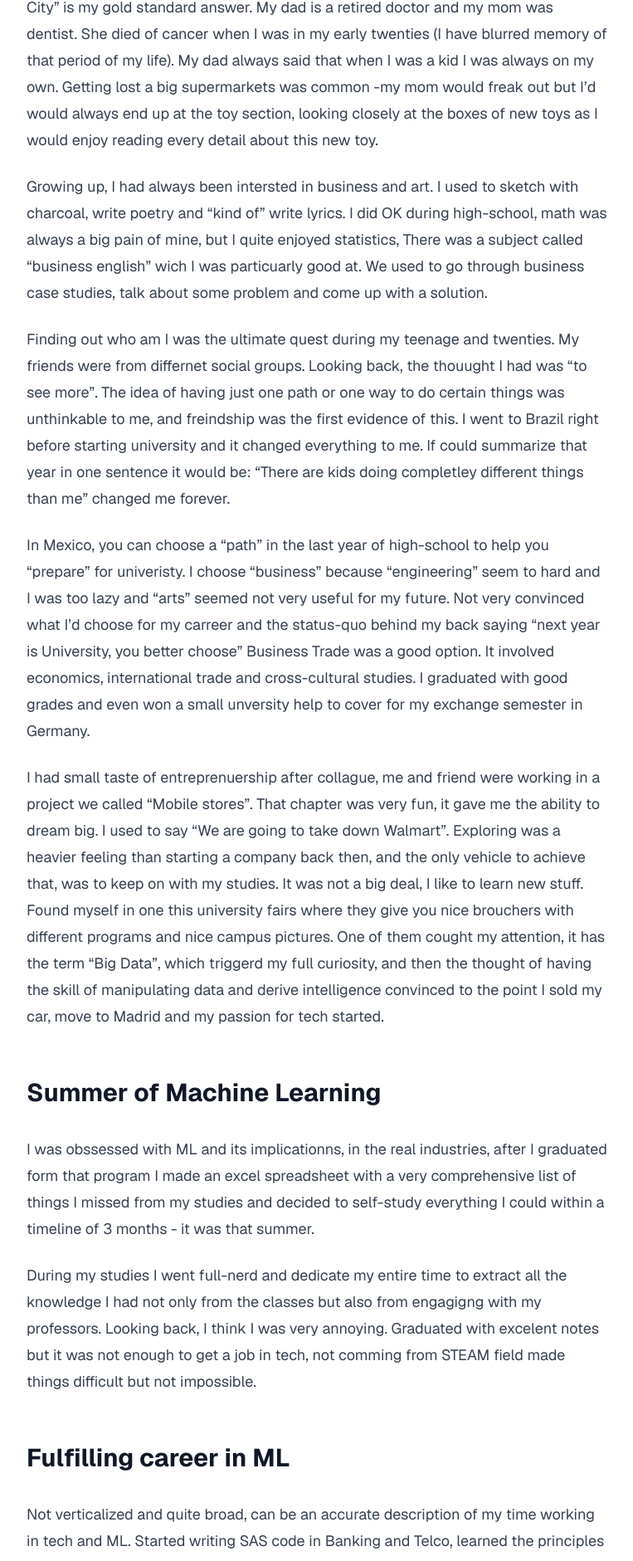
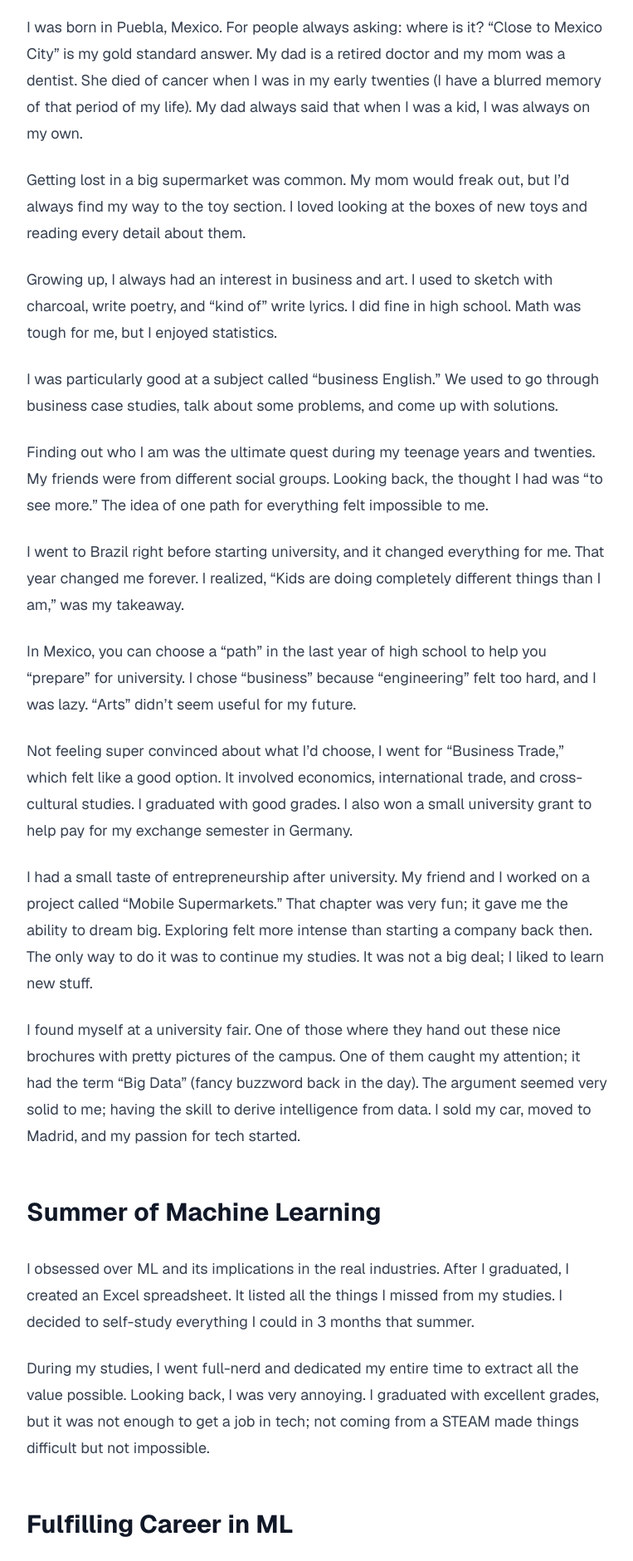
Before and after one commit to Servando1990/website-blog, an Astro site in the folder apps/blog/: page /posts/who-am-i in a window 1280 px wide. Shown: the part 546-2427 px from the top of the page at 83% size, without its empty margins (402-1165 px from the left). Built offline with nearby package versions, Linux system fonts and the light colour scheme; Astro itself is replaced by a stand-in of ours; some packages are replaced by stand-ins of ours.

Commit message:
edit heminway

```diff
--- a/apps/blog/src/content/posts/who-am-i.md
+++ b/apps/blog/src/content/posts/who-am-i.md
@@ -1,45 +1,63 @@
 ---
+
 title: 'Who am I?'
+
 date: '2025-09-05'
+
 description: 'Who am I and why I started this blog?'
+
 categories: ['Personal']
+
 published: true
+
 ---
+
 #TODO: Find patterns to replace over usage of "I"
+
 #TODO: Add rule for paragraph length. In the blog post the lenght is smaller than the raw markdown file.
 
-## Life story
+## Life Story
 
-I was born in Puebla, Mexico. For people always asking: where is it? "close to Mexico City" is my gold standard answer. My dad is a retired doctor and my mom was dentist. She died of cancer when I was in my early twenties (I have blurred memory of that period of my life). My dad always said that when I was a kid I was always on my own. Getting lost a big supermarkets was common -my mom would freak out but I'd would always end up at the toy section, looking closely at the boxes of new toys as I would enjoy reading every detail about this new toy.
+I was born in Puebla, Mexico. For people always asking: where is it? "Close to Mexico City" is my gold standard answer. My dad is a retired doctor and my mom was a dentist. She died of cancer when I was in my early twenties (I have a blurred memory of that period of my life). My dad always said that when I was a kid, I was always on my own.
 
-Growing up, I had always been intersted in business and art. I used to sketch with charcoal, write poetry and "kind of" write lyrics. I did OK during high-school, math was always a big pain of mine, but I quite enjoyed statistics, There was a subject called "business english" wich I was particuarly good at. We used to go through business case studies, talk about some problem and come up with a solution.
+Getting lost in a big supermarket was common. My mom would freak out, but I’d always find my way to the toy section. I loved looking at the boxes of new toys and reading every detail about them.
 
-Finding out who am I was the ultimate quest during my teenage and twenties. My friends were from differnet social groups. Looking back, the thouught I had was "to see more". The idea of having just one path or one way to do certain things was unthinkable to me, and freindship was the first evidence of this. I went to Brazil right before starting university and it changed everything to me. If could summarize that year in one sentence it would be: "There are kids doing completley different things than me" changed me forever.
+Growing up, I always had an interest in business and art. I used to sketch with charcoal, write poetry, and "kind of" write lyrics. I did fine in high school. Math was tough for me, but I enjoyed statistics.
 
-In Mexico, you can choose a "path" in the last year of high-school to help you "prepare" for univeristy. I choose "business" because "engineering" seem to hard and I was too lazy and "arts" seemed not very useful for my future. Not very convinced what I'd choose for my carreer and the status-quo behind my back saying "next year is University, you better choose" Business Trade was a good option. It involved economics, international trade and cross-cultural studies. I graduated with good grades and even won a small unversity help to cover for my exchange semester in Germany.
+I was particularly good at a subject called "business English." We used to go through business case studies, talk about some problems, and come up with solutions.
 
-I had small taste of entreprenuership after collague, me and friend were working in a project we called "Mobile stores". That chapter was very fun, it gave me the ability to dream big. I used to say "We are going to take down Walmart". Exploring was a heavier feeling than starting a company back then, and the only vehicle to achieve that, was to keep on with my studies. It was not a big deal, I like to learn new stuff. Found myself in one this university fairs where they give you nice brouchers with different programs and nice campus pictures. One of them cought my attention, it has the term "Big Data", which triggerd my full curiosity, and then the thought of having the skill of manipulating data and derive intelligence convinced to the point I sold my car, move to Madrid and my passion for tech started.
+Finding out who I am was the ultimate quest during my teenage years and twenties. My friends were from different social groups. Looking back, the thought I had was "to see more." The idea of one path for everything felt impossible to me.
+
+I went to Brazil right before starting university, and it changed everything for me. That year changed me forever. I realized, "Kids are doing completely different things than I am," was my takeaway.
+
+In Mexico, you can choose a "path" in the last year of high school to help you "prepare" for university. I chose "business" because "engineering" felt too hard, and I was lazy. "Arts" didn’t seem useful for my future.
+
+Not feeling super convinced about what I'd choose, I went for "Business Trade," which felt like a good option. It involved economics, international trade, and cross-cultural studies. I graduated with good grades. I also won a small university grant to help pay for my exchange semester in Germany.
+
+I had a small taste of entrepreneurship after university. My friend and I worked on a project called "Mobile Supermarkets." That chapter was very fun; it gave me the ability to dream big. Exploring felt more intense than starting a company back then. The only way to do it was to continue my studies. It was not a big deal; I liked to learn new stuff.
+
+I found myself at a university fair. One of those where they hand out these nice brochures with pretty pictures of the campus. One of them caught my attention; it had the term "Big Data" (fancy buzzword back in the day). The argument seemed very solid to me; having the skill to derive intelligence from data. I sold my car, moved to Madrid, and my passion for tech started.
 
 ## Summer of Machine Learning
 
-I was obssessed with ML and its implicationns, in the real industries, after I graduated form that program I made an excel spreadsheet with a very comprehensive list of things I missed from my studies and decided to self-study everything I could within a timeline of 3 months - it was that summer.
+I obsessed over ML and its implications in the real industries. After I graduated, I created an Excel spreadsheet. It listed all the things I missed from my studies. I decided to self-study everything I could in 3 months that summer.
 
-During my studies I went full-nerd and dedicate my entire time to extract all the knowledge I had not only from the classes but also from engagigng with my professors. Looking back, I think I was very annoying. Graduated with excelent notes but it was not enough to get a job in tech, not comming from STEAM field made things difficult but not impossible.
+During my studies, I went full-nerd and dedicated my entire time to extract all the value possible. Looking back, I was very annoying. I graduated with excellent grades, but it was not enough to get a job in tech; not coming from a STEAM made things difficult but not impossible.
 
-## Fulfilling career in ML
+## Fulfilling Career in ML
 
-Not verticalized and quite broad, can be an accurate description of my time working in tech and ML. Started writing SAS code in Banking and Telco, learned the principles of "always asking why we are doing things and its impact".
+Not specialized and fairly wide can be an accurate description of my time working in tech and ML. I began writing SAS code in banking and telco. I learned to always ask why we do things and how they impact.
 
-And old mentor of mine thought to see beyond the code I was writing and focus more on the impact I was delivering, started to prototype classification models for churn detection and and risk. Technical consulting kept broading my technical and industry toolkit. I spend some time deploying models for Insurance companies, writing operation-research Scala code models for manucaturing and learning best practices for building MLOps pipelines. This generalist approach helped me polish my skills to be a fast learner and more importantly find common patterns in solutions abstracting away the industry specific details.
+Then I started designing classification models for churn detection and risk. Technical consulting kept broadening my technical and industry toolkit. I deployed models for insurance companies. Then, I wrote Scala code for complex operations research problems. Everything while learning best practices for creating MLOps pipelines. This generalist approach made me a fast learner. It also helped me spot common patterns in solutions.
 
 ## Reset & Entrepreneurship
 
-Not being super clear on where I was heading professionally, and suffered from a small burn-out. I had to a personal crisis on top of that, that lead me to go back to Mexico. Looking back, it was a great experience that needed to happen, I had to slow down, travel around my country and decide what I wanted to do next.
+Not being super clear on where I was heading career-wise, I suffered from a small burnout. A personal crisis on top of that. Which led me to go back to Mexico. Looking back, it was a great experience. I needed to slow down, explore my country, and figure out what to do next.
 
-Building a business started to appear closer to my radar, because I moved to a different city. The signals were there, networking events, conferences, meeting driven people chasing their goals. It was like a moth to a flame, I was drawn to it. So after I had my last sips of 9-5 life, I decided to start the independent path.
+Building a business started to appear closer to my radar because I moved to a different city. The signals were there: networking events, conferences, and meeting-driven people chasing their goals. Like a moth to a flame, I felt drawn to it. So after I had my last sips of 9-to-5 life, I decided to start the independent path.
 
-## Betting on building something on my own
+## Betting On Building Something On My Own
 
-During my years working in consulting and startups I always saw the same issue: I big gap alignment between techincal and business areas. One day when I was running near to the beach I came up with the name "controlthrive", which in my is having a good sense of control of your software to thrive in what is really important, your business.
+In my years in consulting and startups, I noticed a common problem: a big gap between technical and business areas. One day, while running by the beach, I thought of the name "controlthrive." To me, it means having good control over your  so you can focus on what truly matters: your business.
 
-Since then, I help subject matter leaders map their business process, come with custom software that they understand from inception and its alignedC with what they are looking to accomplish.
+I help subject matter leaders map their business processes. I also create custom AI software that they understand from the start. It aligns with their goals and what they want to achieve.
```
